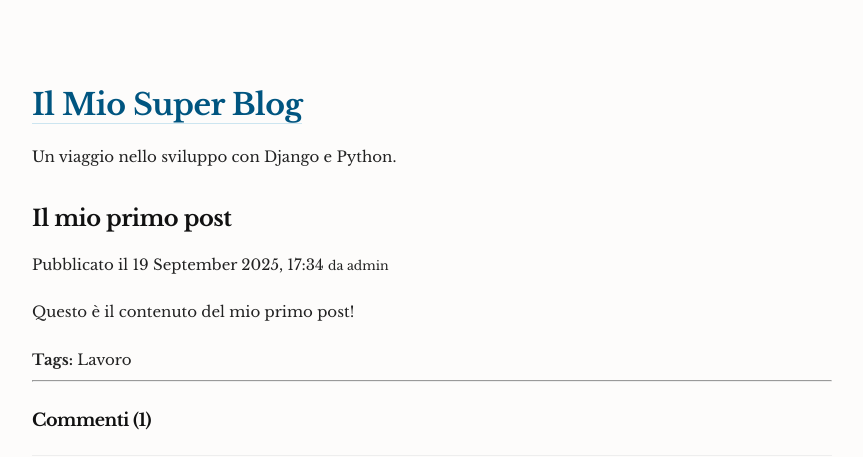
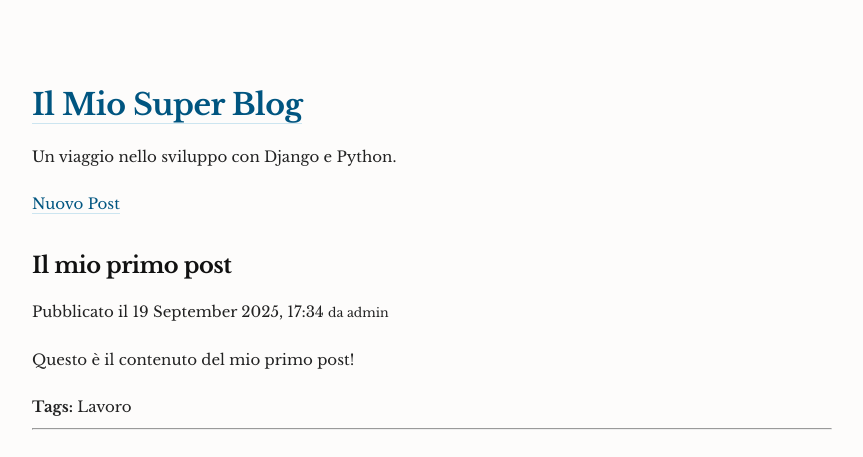
Before and after one commit to stefincarico/fullstack-portfolio, a Django app: page /post/1/ in a window 1280 px wide. Shown: the top 457 px of the page, without its empty margins (208-1071 px from the left). Run offline with Django 5.2, Linux system fonts and the light colour scheme; data comes from the database, SQL or seed files in the repository; both versions use the stored data as it was after the commit.

Commit message:
feat: Add form to create new posts

```diff
--- a/blog/views.py
+++ b/blog/views.py
@@ -1,6 +1,8 @@
 # blog/views.py
-from django.shortcuts import get_object_or_404, render
-from .models import Post # Importiamo il modello Post
+from django.shortcuts import render, redirect, get_object_or_404
+from .forms import PostForm
+from .models import Post
+from django.contrib.auth.decorators import login_required
 
 def post_list_view(request):
     posts = Post.objects.select_related('author').all().order_by('-created_at') # Prendiamo tutti i post, i più recenti prima
@@ -15,3 +17,23 @@ def post_detail_view(request, pk):
         'post': post,
     }
     return render(request, "blog/post_detail.html", context)
+
+def post_create_view(request):
+    if request.method == 'POST':
+        form = PostForm(request.POST)
+        if form.is_valid():
+            # Salviamo il form, ma non ancora nel DB
+            new_post = form.save(commit=False)
+            # Assegniamo l'autore (l'utente attualmente loggato)
+            new_post.author = request.user
+            new_post.save()
+            # I ManyToMany si salvano solo dopo che l'oggetto principale esiste
+            form.save_m2m()
+            return redirect('post_detail', pk=new_post.pk)
+    else: # Richiesta GET
+        form = PostForm()
+
+    context = {
+        'form': form,
+    }
+    return render(request, 'blog/post_form.html', context)
--- a/config/urls.py
+++ b/config/urls.py
@@ -16,9 +16,11 @@ Including another URLconf
 """
 from django.contrib import admin
 from django.urls import path, include
+from blog.views import post_create_view
 
 urlpatterns = [
     path('admin/', admin.site.urls),
     path('pages/', include('pages.urls')), # Teniamo le pagine statiche
     path('', include('blog.urls')), # La root ora punta al blog
+    path('post/new/', post_create_view, name='post_create'),
 ]
--- a/templates/base.html
+++ b/templates/base.html
@@ -17,6 +17,9 @@
             <!-- Il link nell'header riporta sempre alla lista dei post -->
             <h1><a href="{% url 'post_list' %}">Il Mio Super Blog</a></h1>
             <p>Un viaggio nello sviluppo con Django e Python.</p>
+                <nav>
+                <a href="{% url 'post_create' %}">Nuovo Post</a>
+                </nav>
         </header>
 
         <main>
```
Also changed, not shown: blog/forms.py (added, +8 -0 lines), templates/blog/post_form.html (added, +11 -0 lines), db.sqlite3.
